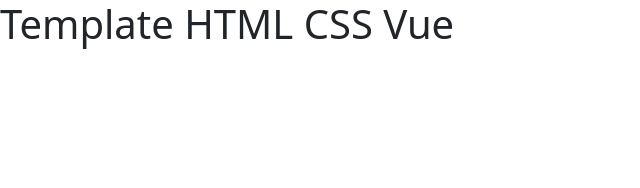
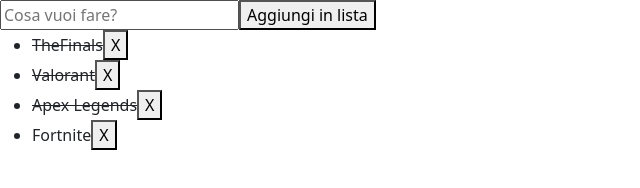
Before and after one commit to MirkoCifelli/vue-todolist, a plain HTML site: page index.html in a window 1280 px wide. Shown: the whole page, without its empty margins (0-640 px from the left). Drawn offline with nearby package versions, Linux system fonts and the light colour scheme.

Commit message:
Add some code

```diff
--- a/index.html
+++ b/index.html
@@ -10,11 +10,33 @@
     <link rel="stylesheet" href="css/style.css">
 </head>
 <body>
+
     <div id="app">
-        <h1>
-            {{ message }}
-        </h1>
-    </div>
+        <div>
+                <input type="text" v-model="newTodo" placeholder="Cosa vuoi fare?">
+
+                <button @click="addTodo()">
+                        Aggiungi in lista
+                </button>
+        </div>
+
+        <div>
+                <ul v-if="todos.length > 0">
+                        <li v-for="(singleToDo, indiceDelTodo) in todos">
+                            <span :class="singleToDo.done == true ? 'text-decoration-line-through':'' ">
+                                {{singleToDo.text}}
+                            </span>
+
+                                <button @click="removeTodo(indiceDelTodo)">
+                                        X
+                                </button>
+                        </li>
+                </ul>
+                <p v-else>
+                        Non ci sono task
+                </p>
+        </div>
+</div>
     <script src="https://unpkg.com/vue@3/dist/vue.global.js"></script>
     <script src="js/scripts.js" type="text/javascript"></script>
 </body>
--- a/js/scripts.js
+++ b/js/scripts.js
@@ -1,11 +1,45 @@
-const { createApp } = Vue;
 
-// Creo l'istanza di Vue da mondare in pagina
-createApp({
+const {createApp} = Vue;
+
+createApp ({
     data() {
         return {
-            message: 'Template HTML CSS Vue',
+            newTodo:'',
+            todos: [
+                {
+                text: 'TheFinals',
+                done: true,
+                 },
+                {
+                text: 'Valorant',
+                done: true,
+                },
+                {
+                text: 'Apex Legends',
+                done: true,
+                },
+                {
+                text: 'Fortnite',
+                done: false,
+                }
+            ]
         };
+    },
+    methods: {
+        addTodo() {
+            if (this.newTodo.trim().length > 0) {
+                let newElem={};
+                newElem.text = this.newTodo;
+                newElem.done = false
+                // this.todos.push(this.newTodo.trim());
+                // this.newTodo = '';
+                this.todos.push(newElem);
+                this.newTodo= '';
+            }
+        },
+        removeTodo(i) {
+            console.log(i, this.todos[i]);
+            this.todos.splice(i, 1);
+        }
     }
-  // Monto l'istanza di Vue in pagina
 }).mount('#app');
```
